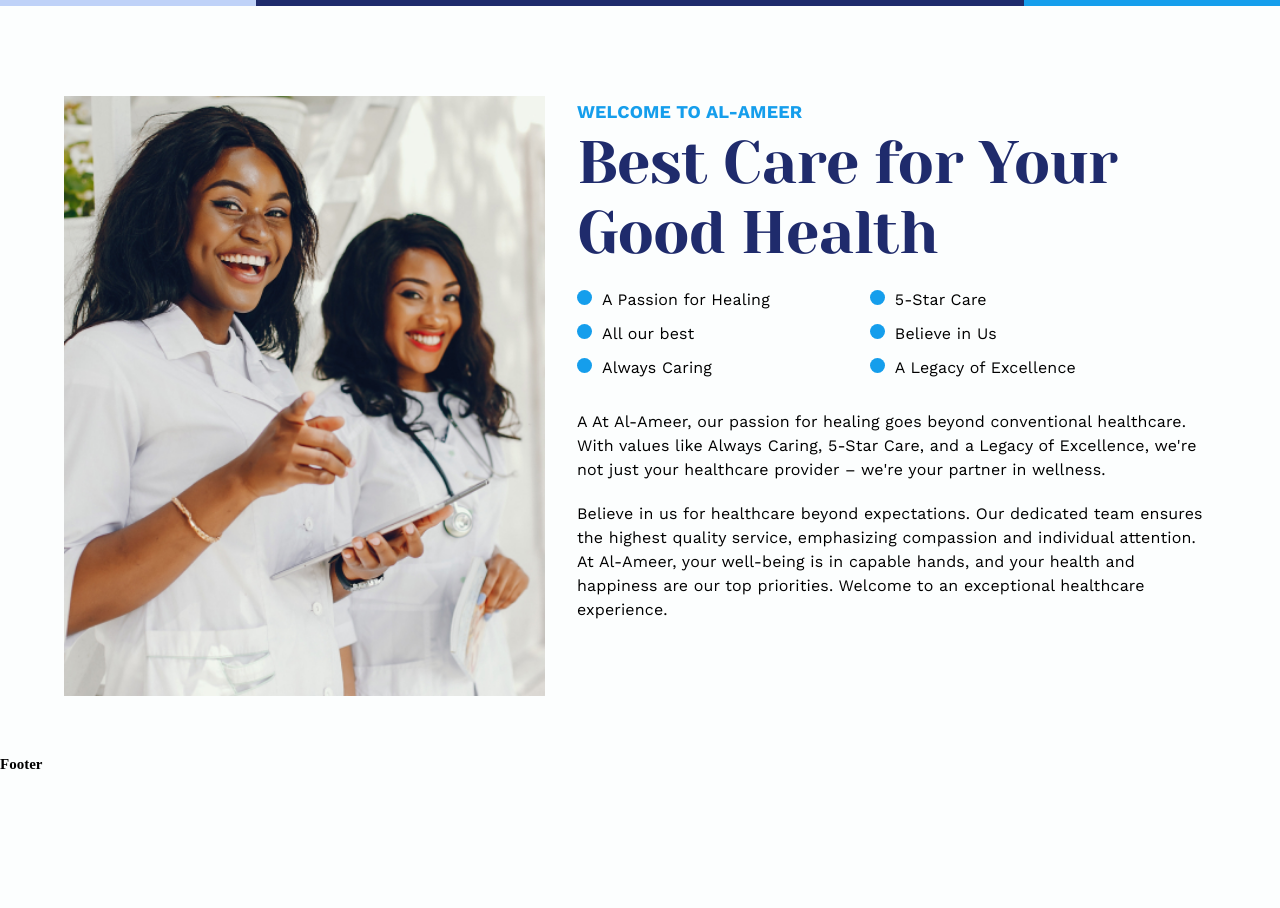
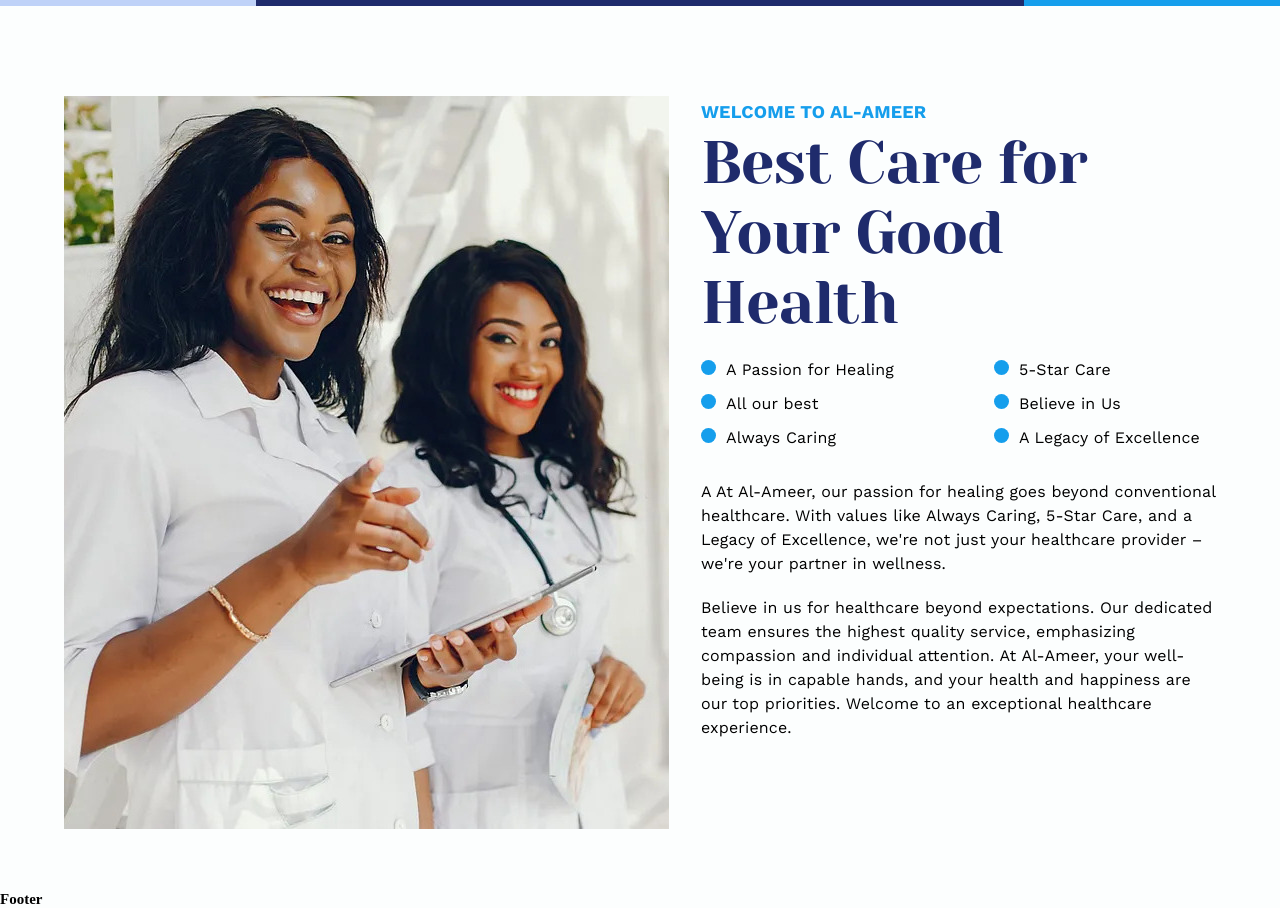
Before and after one commit to dovecancode/al-ameer, a React (Vite) app: page /about-us in a window 1280 px wide. Shown: the part 434-1342 px from the top of the page. Before the commit the page ends 1207 px from the top, so only its background shows below. Built offline with nearby package versions, Linux system fonts and the light colour scheme.

Commit message:
#41 : created data.jsx file and modified orientation of aboutuswelcome component to adopt in various screen size

```diff
--- /dev/null
+++ b/src/components/AboutUsWelcome/data.jsx
@@ -0,0 +1,8 @@
+export const items = [
+  'A Passion for Healing',
+  'All our best',
+  'Always Caring',
+  '5-Star Care',
+  'Believe in Us',
+  'A Legacy of Excellence',
+];
--- a/src/components/AboutUsWelcome/index.jsx
+++ b/src/components/AboutUsWelcome/index.jsx
@@ -1,49 +1,41 @@
-import { Stack, Box, Typography } from '@mui/material';
-import { WelcomeAboutUsSection } from './style';
+import { Stack, Box, Typography, useMediaQuery } from '@mui/material';
+import { WelcomeAboutUsSection, CircleWithText } from './style';
 import SectionHeader from '../shared/SectionHeader';
 import WelcomingStaff from '../../assets/img/aboutus/welcome-staff.jpg';
+import { items } from './data';
 
 function AboutUsWelcome() {
-  const CircleWithText = () => (
-    <span
-      style={{
-        display: 'inline-block',
-        backgroundColor: '#159EEC',
-        borderRadius: '50%',
-        width: '1.5rem',
-        height: '1.5rem',
-        marginRight: '1rem',
-      }}
-    ></span>
-  );
-
-  const items = [
-    'A Passion for Healing',
-    'All our best',
-    'Always Caring',
-    '5-Star Care',
-    'Believe in Us',
-    'A Legacy of Excellence',
-  ];
+  const isMobile = useMediaQuery('(max-width:425px)');
+  const isTablet = useMediaQuery('(max-width:768px)');
+  const isLaptop = useMediaQuery('(max-width:1024px)');
 
   return (
     <WelcomeAboutUsSection>
-      <Stack direction={{ xs: 'column', sm: 'row' }} spacing={4}>
-        <img
-          src={WelcomingStaff}
-          alt="Welcoming Staff"
-          style={{
-            height: '60rem',
-            '@media (maxWidth >= 768px)': { display: 'none' },
+      <Stack direction={isTablet ? 'column' : 'row'} spacing={4}>
+        <Box
+          sx={{
+            marginRight: isTablet ? 'auto' : 0,
+            marginLeft: isTablet ? 'auto' : 0,
+            textAlign: isTablet ? 'center' : 'left',
           }}
-        />
+        >
+          <Box
+            component="img"
+            src={WelcomingStaff}
+            alt="Welcoming Staff"
+            sx={{
+              width: isMobile ? '30rem' : isLaptop ? '50rem' : 'auto',
+              margin: isMobile ? '0 auto' : '0',
+            }}
+          />
+        </Box>
         <Box>
           <SectionHeader
             headingTag={1}
             spanText="welcome to al-ameer"
             headingText="Best Care for Your Good Health"
           />
-          <Stack direction="row">
+          <Stack direction={isMobile ? 'column' : 'row'}>
             {[0, 1].map((column) => (
               <Box
                 key={column}
@@ -51,7 +43,12 @@ function AboutUsWelcome() {
                   display: 'flex',
                   flexDirection: 'column',
                   gap: '1rem',
-                  marginRight: column === 0 ? '10rem' : 0,
+                  marginRight:
+                    (column === 0 && isMobile && 'unset') ||
+                    (column === 0 && isLaptop && '2rem') ||
+                    (column === 1 && '0') ||
+                    '10rem',
+                  marginTop: isMobile && column === 1 ? '1rem' : 'unset',
                 }}
               >
                 {items.slice(column * 3, column * 3 + 3).map((item, idx) => (
--- a/src/components/AboutUsWelcome/style.js
+++ b/src/components/AboutUsWelcome/style.js
@@ -5,3 +5,12 @@ export const WelcomeAboutUsSection = styled(Container)({
  paddingTop: '9rem',
  paddingBottom: '6rem'
 })
+
+export const CircleWithText = styled('span')({
+  display: 'inline-block',
+  backgroundColor: '#159EEC',
+  borderRadius: '50%',
+  width: '1.5rem',
+  height: '1.5rem',
+  marginRight: '1rem',
+});
--- a/src/components/TitlePage/style.js
+++ b/src/components/TitlePage/style.js
@@ -17,6 +17,7 @@ export const SubHead = styled(Stack)(({ bgimage }) => {
       backgroundImage: `url('${bgimage}')`,
       backgroundRepeat: 'no-repeat',
       backgroundSize: 'cover',
+      backgroundPosition: 'center',
       zIndex: '-1',
     },
   };
```
Also changed, not shown: src/assets/img/aboutus/welcome-staff.jpg.
